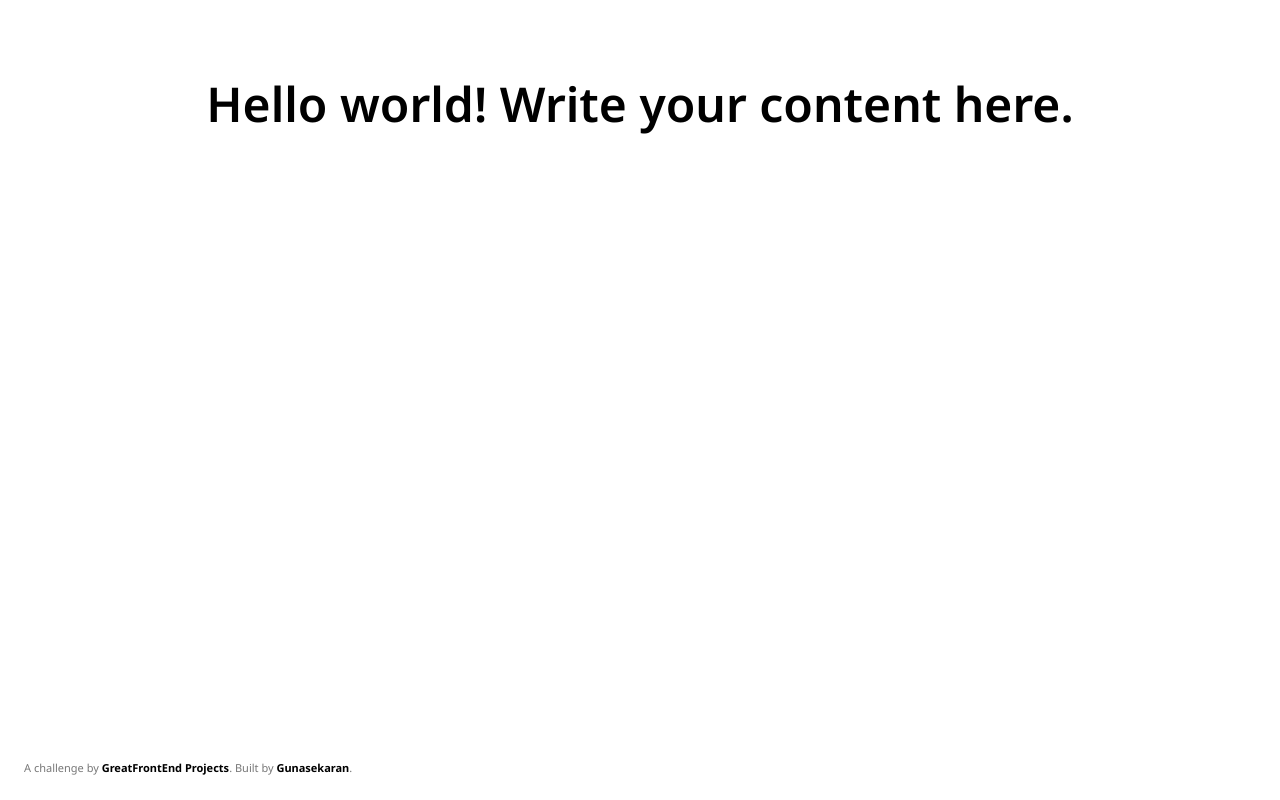
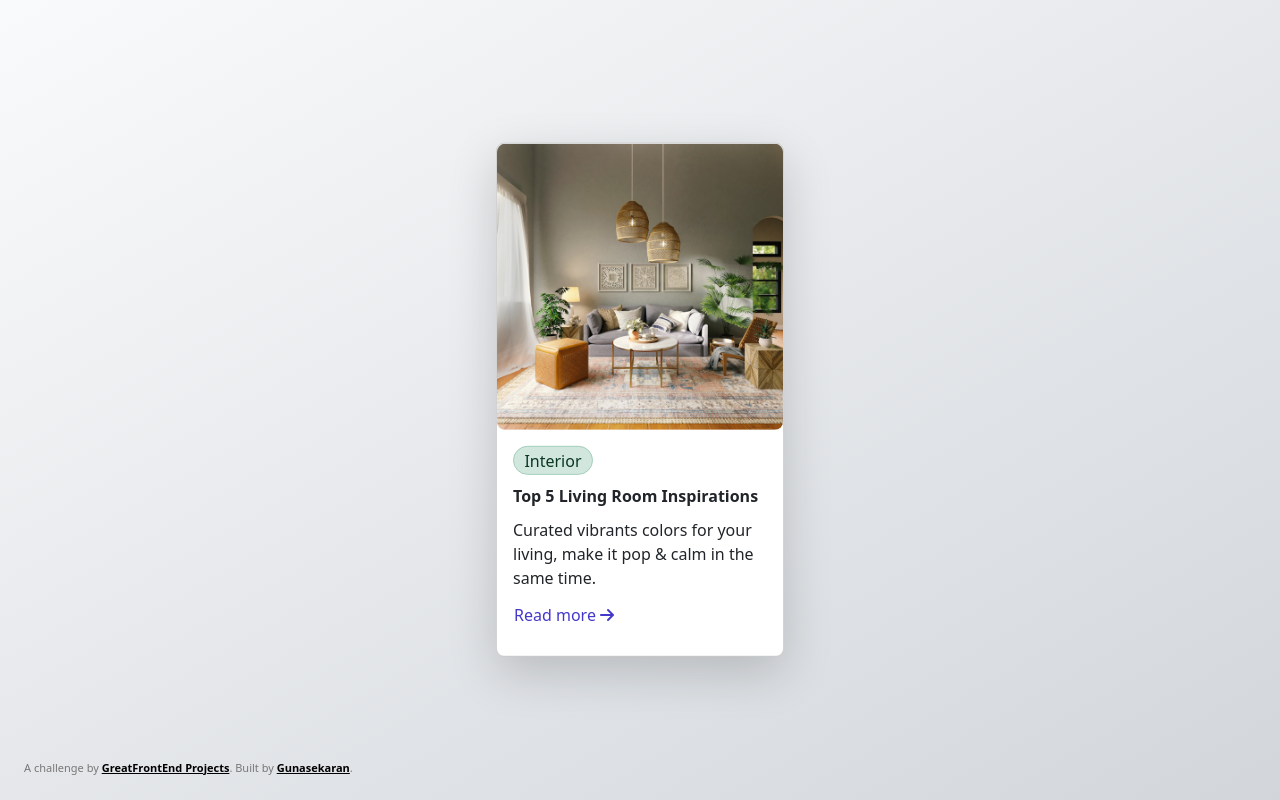
Before and after one commit to gunasekaranr-dev/greatfrontend-projects-blog-card, a plain HTML site: page index.html in a window 1280 px wide. Drawn offline with nearby package versions, Linux system fonts and the light colour scheme.

Commit message:
styles and content updated

```diff
--- a/css/style.css
+++ b/css/style.css
@@ -1,5 +1,11 @@
 /* Put any custom CSS styles here.  */
 /* Be sure to delete the <style> tag in index.html if you want to use this stylesheet. */
+:root{
+  --linear-gradient-bg-color1: #F9FAFB;
+  --linear-gradient-bg-color2: #D2D6DB;
+  --base-fs: 1.5rem;
+  --text-lg: 1.75rem;
+}
 body {
   margin: 0;
   font-family: "Noto Sans", system-ui, -apple-system, BlinkMacSystemFont,
@@ -10,10 +16,19 @@ body {
   -webkit-font-smoothing: antialiased;
   -moz-osx-font-smoothing: grayscale;
   text-rendering: optimizeLegibility;
+  background-image: linear-gradient(150deg, var(--linear-gradient-bg-color1), var(--linear-gradient-bg-color2));
 }
 
 * {
   box-sizing: border-box;
+}
+
+.card-body > *{
+  margin-bottom: .75rem;
+}
+
+.card-body button{
+  color: #4338CA;
 }
 
 .credits {
--- a/index.html
+++ b/index.html
@@ -13,21 +13,28 @@
     />
     <link rel="stylesheet" href="css/style.css" />
 
-    <!-- Tailwind CDN allows you to use Tailwind classes immediately in your HTML without any installation steps.
-      If you're not using Tailwind, you may delete the <script> -->
-    <!-- Get started on Tailwind: https://tailwindcss.com/docs/installation/play-cdn -->
-    <script src="https://cdn.tailwindcss.com"></script>
+    <!-- Bootstrap 5 CDN is used to make the website responsive and easy to use. -->
+    <link href="https://cdn.jsdelivr.net/npm/bootstrap@5.3.3/dist/css/bootstrap.min.css" rel="stylesheet" integrity="sha384-QWTKZyjpPEjISv5WaRU9OFeRpok6YctnYmDr5pNlyT2bRjXh0JMhjY6hW+ALEwIH" crossorigin="anonymous">
+    <script src="https://cdn.jsdelivr.net/npm/bootstrap@5.3.3/dist/js/bootstrap.bundle.min.js" integrity="sha384-YvpcrYf0tY3lHB60NNkmXc5s9fDVZLESaAA55NDzOxhy9GkcIdslK1eN7N6jIeHz" crossorigin="anonymous"></script>
+
+    <!-- FontAwesome CDN Links -->
+    <link rel="stylesheet" href="https://cdnjs.cloudflare.com/ajax/libs/font-awesome/6.7.2/css/all.min.css" integrity="sha512-Evv84Mr4kqVGRNSgIGL/F/aIDqQb7xQ2vcrdIwxfjThSH8CSR7PBEakCr51Ck+w+/U6swU2Im1vVX0SVk9ABhg==" crossorigin="anonymous" referrerpolicy="no-referrer" />
 
     <link rel="icon" href="img/favicon.ico" sizes="any" />
-    <style>
-      /* You may write styles inside this <style> tag or within `css/style.css`. */
-    </style>
   </head>
   <body>
-    <!-- Add your site or application content here -->
-    <h1 class="text-5xl text-center font-semibold pt-20">
-      Hello world! Write your content here.
-    </h1>
+    <div class="position-absolute top-50 start-50 translate-middle">
+      <div class="card shadow-lg rounded-3" style="width: 18rem;">
+        <img src="/img/spacejoy-YqFz7UMm8qE-unsplash.jpg" class="card-img-top rounded-3" alt="...">
+        <div class="card-body">
+          <span class="badge rounded-pill fw-normal text-success-emphasis bg-success-subtle border border-success-subtle fs-6">Interior</span>
+          <h6 class="p-0card-title text-capitalize fw-bold">Top 5 living room inspirations</h6>
+          <p class="p-0 card-text">Curated vibrants colors for your living, make it pop & calm in the same time.</p>
+          <button class="p-0 btn btn-outline-none">Read more <i class="fa-solid fa-arrow-right p-0 m-0"></i></button>
+        </div>
+      </div>
+    </div>
+
 
     <!-- Interior
       Top 5 Living Room Inspirations
```
